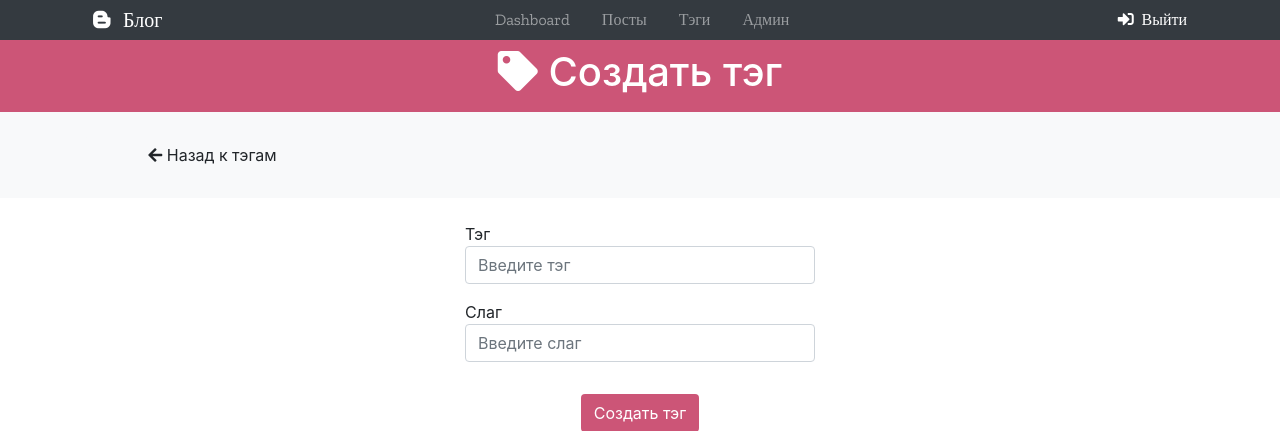
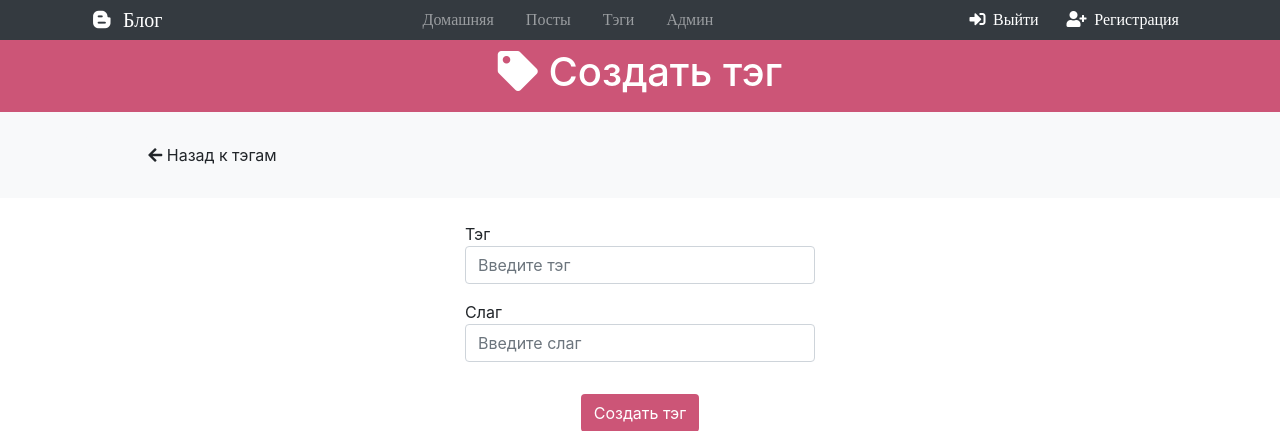
Before and after one commit to popoffww/django-blog, a Django app: page /tag/create in a window 1280 px wide. Shown: the top 431 px of the page. Run offline with Django 3.2, Linux system fonts and the light colour scheme; the visitor is signed in with stand-in values (Sample User, id 1); some libraries are stand-ins or nearby versions.

Commit message:
Правка бара

```diff
--- a/templates/includes/inc_detail_base.html
+++ b/templates/includes/inc_detail_base.html
@@ -16,7 +16,7 @@
             <ul class="navbar-nav ml-auto">
                 <li class="nav-item px-2">
                     <a href="{{ home_url }}" class="nav-link {% if request.path == home_url %} active {% endif %}">
-                        Dashboard
+                        Домашняя
                     </a>
                 </li>
                 <li class="nav-item px-2 {% if request.path == posts_url %} active {% endif %}">
@@ -58,6 +58,13 @@
                     </a>
                 </li>
                 {% endif %}
+                <li class="nav-item px-2">
+                    <a href=""
+                       class="nav-link active">
+                        <i class="fas fa-user-plus px-1"></i>
+                        Регистрация
+                    </a>
+                </li>
             </ul>
 
         </div>
```
